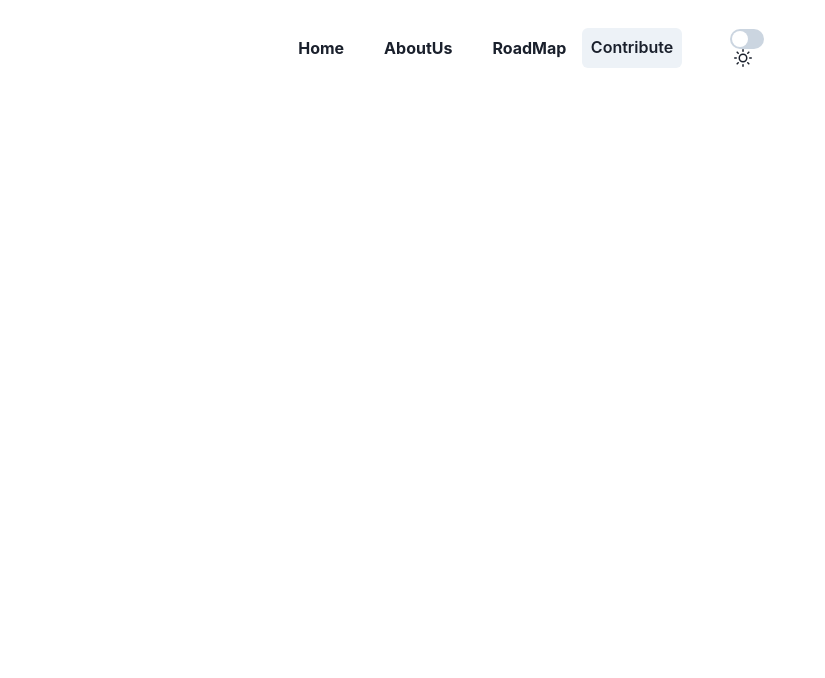
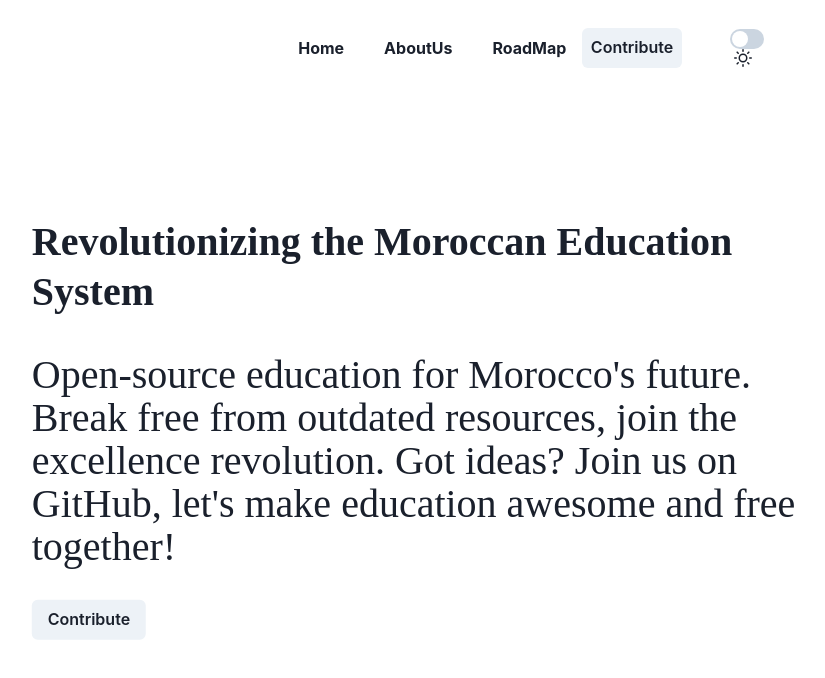
Before and after one commit to BAC-Archive/frontend, a React (Vite) app: page / in a window 1280 px wide. Shown: the top 678 px of the page, without its empty margins (111-936 px from the left). Built offline with nearby package versions, Linux system fonts and the light colour scheme.

Commit message:
yay Landing Page

```diff
--- a/src/pages/LandingPage.tsx
+++ b/src/pages/LandingPage.tsx
@@ -1,12 +1,62 @@
 import React from "react";
-import { ChakraProvider } from "@chakra-ui/react";
+import { ChakraProvider, Box, Text, Image,Link,Button} from "@chakra-ui/react";
 import "./styles/styles.css";
 import LandingTopBar from "../components/LandingTopBar"
 const LandingPage: React.FC = () => {
   return (
     <ChakraProvider>
       <LandingTopBar />
+      <Box
+        position="absolute"
+        width="837px"
+        height="321px"
+        left="25%"
+        top="25%"
+        transform="translate(-25%, 50%)"
+        p="8" // Add your padding
+      >
+
+        <Text
+          fontFamily="Poppins"
+          fontStyle="normal"
+          fontWeight="900"
+          fontSize="40px"
+          lineHeight="50px"
+        >
+          Revolutionizing the Moroccan Education System
+        </Text>
+      </Box>
+
+      <Box
+        position="absolute"
+        width="837px"
+        height="321px"
+        left="25%"
+        top="50%"
+        transform="translate(-25%, 75%)"
+        p="8" // Add your padding
+        my="8"
+      >
+        <Text
+          fontFamily="Poppins"
+          fontStyle="normal"
+          fontWeight="400"
+          fontSize="40px"
+          lineHeight="43px"
+        >
+          Open-source education for Morocco's future. Break free from outdated
+          resources, join the excellence revolution. Got ideas? Join us on
+          GitHub, let's make education awesome and free together!
+        </Text>
+        <Box my="8">
+          <Button as={Link} href='https://github.com/BAC-Archive'>
+          <Text>Contribute</Text>
+          </Button>
+        </Box>
+      </Box>
+
     </ChakraProvider>
+
   );
 };
 
```
